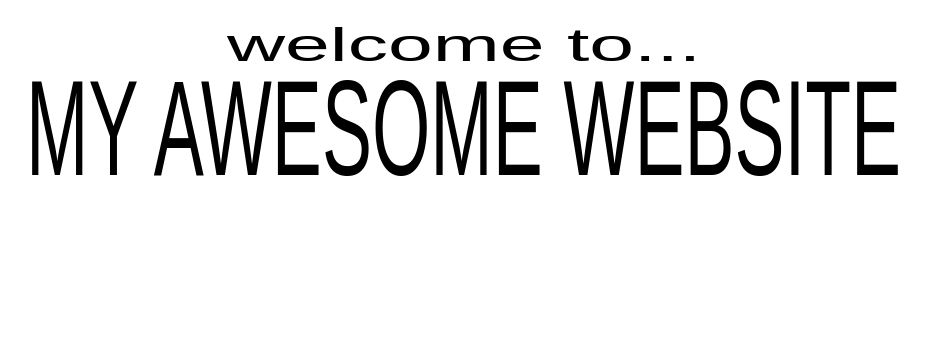
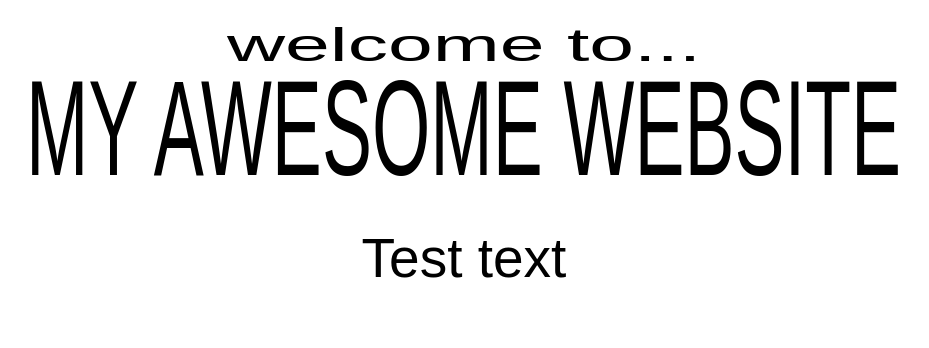
Before and after one commit to linker-stinker/Awesome-Website, a plain HTML site: page index.html in a window 1280 px wide. Shown: the whole page, without its empty margins (176-1105 px from the left). Drawn offline with Linux system fonts and the light colour scheme.

Commit message:
Testing git

```diff
--- a/index.html
+++ b/index.html
@@ -9,7 +9,7 @@
         <p style="font-family: Arimo, sans-serif; font-size: 35px; margin: 0; display: inline-block; transform: scaleX(2.3) scaleY(1.3);">welcome to...</p>
         <p style="font-family: Arimo, sans-serif; font-size: 75px; margin: 20px 0 0 0; transform: scaleX(1.0) scaleY(1.8);">MY AWESOME WEBSITE</p>
 
-        <p style="font-family: Arimo, sans-serif; font-size: 55px; margin: 20px 0 -5 0; transform: scaleX(1.0) scaleY(1.0);"></p>
+        <p style="font-family: Arimo, sans-serif; font-size: 55px; margin: 20px 0 -5 0; transform: scaleX(1.0) scaleY(1.0);">Test text</p>
     </div>
 </body>
 </html>
```
